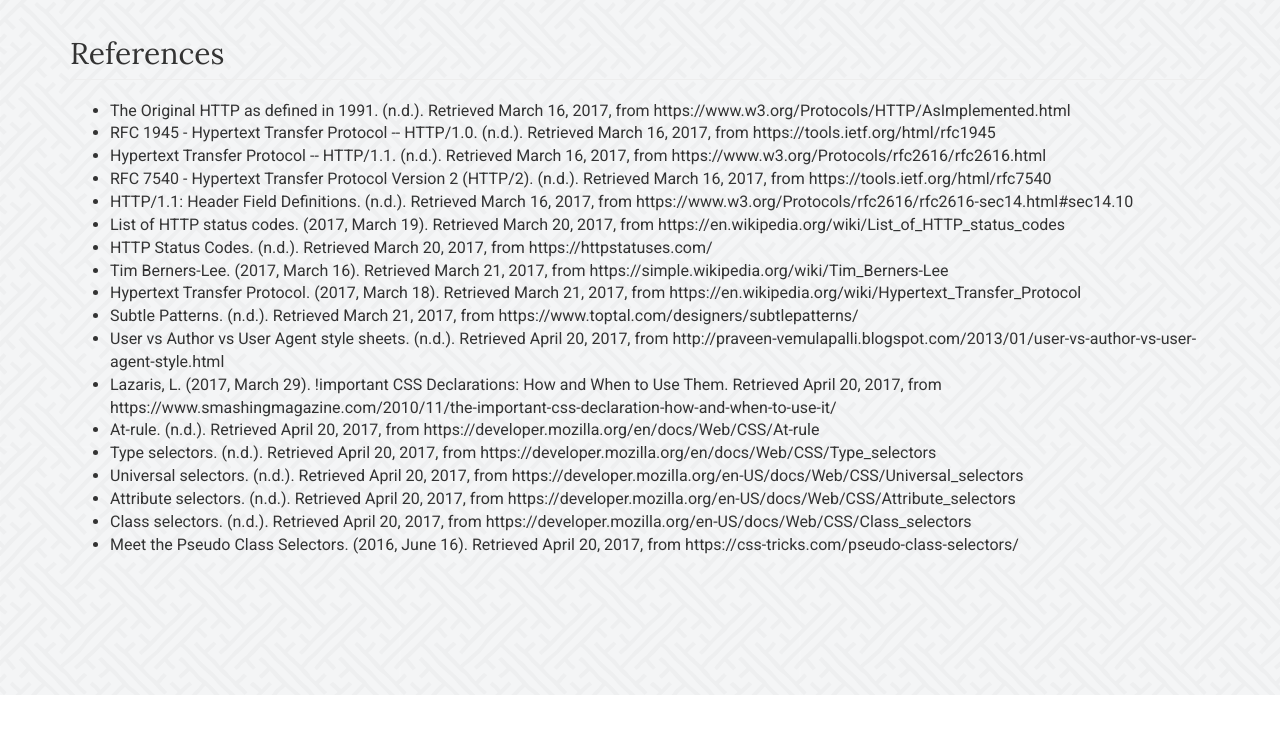
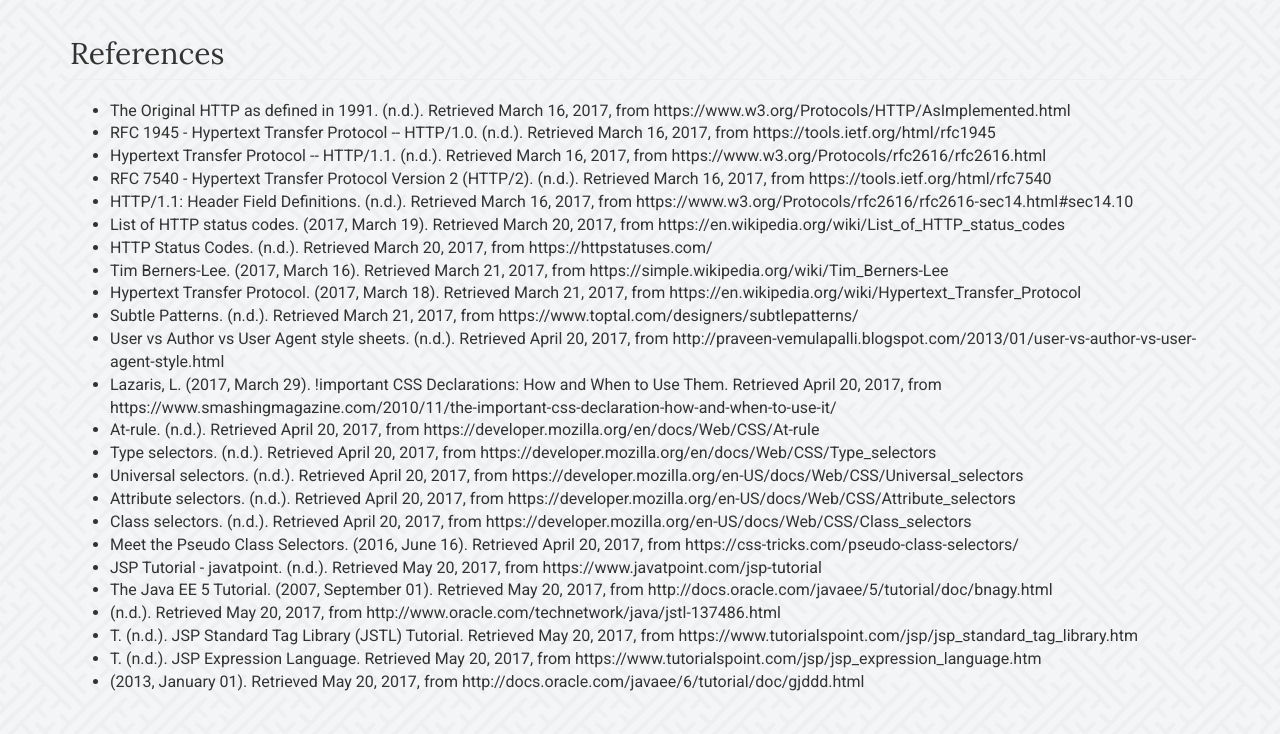
Before and after one commit to christopheredrian/web-technologies-notes, a plain HTML site: page index.html in a window 1280 px wide. Shown: the part 6753-7487 px from the top of the page. Before the commit the page ends 7448 px from the top, so only its background shows below. Drawn offline with Linux system fonts and the light colour scheme.

Commit message:
added references

```diff
--- a/index.html
+++ b/index.html
@@ -749,7 +749,12 @@
 				<li>Attribute selectors. (n.d.). Retrieved April 20, 2017, from https://developer.mozilla.org/en-US/docs/Web/CSS/Attribute_selectors</li>
 				<li>Class selectors. (n.d.). Retrieved April 20, 2017, from https://developer.mozilla.org/en-US/docs/Web/CSS/Class_selectors</li>
 				<li>Meet the Pseudo Class Selectors. (2016, June 16). Retrieved April 20, 2017, from https://css-tricks.com/pseudo-class-selectors/</li>
-
+				<li>JSP Tutorial - javatpoint. (n.d.). Retrieved May 20, 2017, from https://www.javatpoint.com/jsp-tutorial</li>
+				<li>The Java EE 5 Tutorial. (2007, September 01). Retrieved May 20, 2017, from http://docs.oracle.com/javaee/5/tutorial/doc/bnagy.html</li>
+				<li>(n.d.). Retrieved May 20, 2017, from http://www.oracle.com/technetwork/java/jstl-137486.html</li>
+				<li>T. (n.d.). JSP Standard Tag Library (JSTL) Tutorial. Retrieved May 20, 2017, from https://www.tutorialspoint.com/jsp/jsp_standard_tag_library.htm</li>
+				<li>T. (n.d.). JSP Expression Language. Retrieved May 20, 2017, from https://www.tutorialspoint.com/jsp/jsp_expression_language.htm</li>
+				<li>(2013, January 01). Retrieved May 20, 2017, from http://docs.oracle.com/javaee/6/tutorial/doc/gjddd.html</li>
             </ul>
         </article>
 
```
